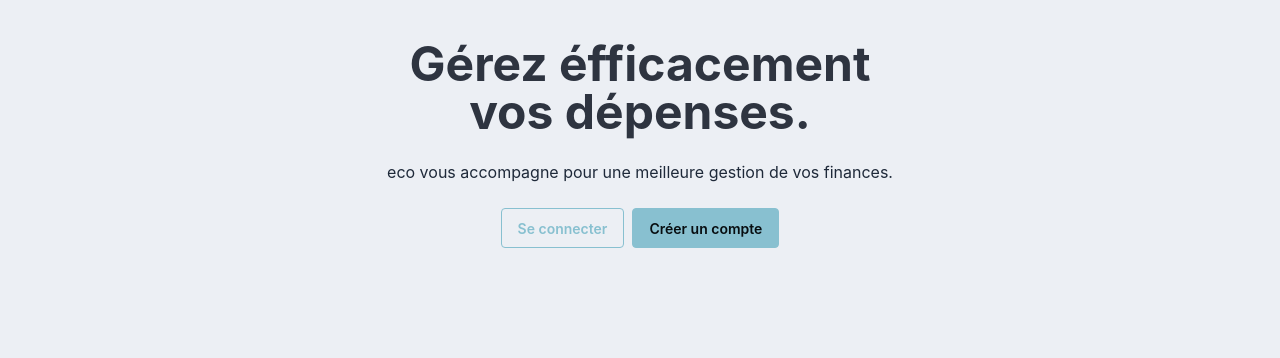
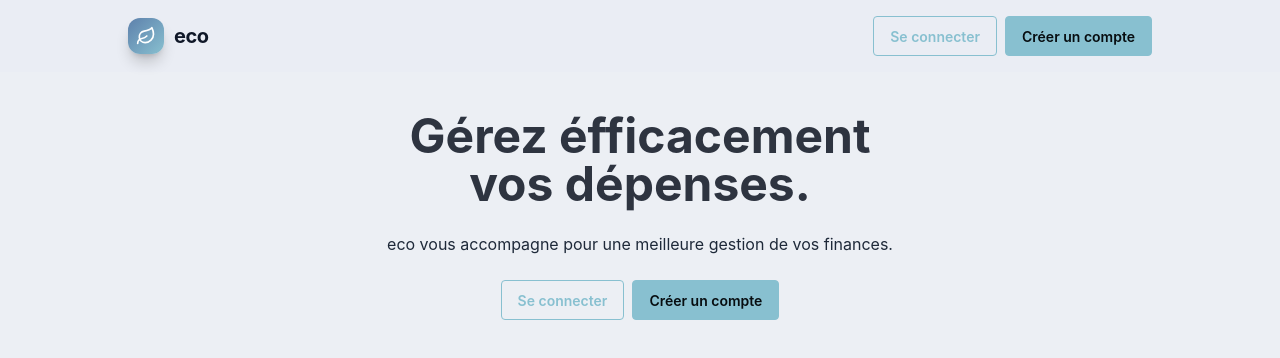
Before and after one commit to TerrorAdona/eco, a Next.js app: page / in a window 1280 px wide. Shown: the top 358 px of the page. Built offline with nearby package versions, Linux system fonts and the light colour scheme; no server answers.

Commit message:
Création de la landing page

```diff
--- a/app/page.tsx
+++ b/app/page.tsx
@@ -1,9 +1,11 @@
 import Image from "next/image";
 import Link from "next/link";
+import Navbar from "@/components/Navbar";
 
 export default function Home() {
   return (
     <div>
+      <Navbar />
       <div className="flex items-center justify-center flex-col py-10 w-full">
         <div>
           <div className="flex flex-col">
--- /dev/null
+++ b/components/Navbar.tsx
@@ -0,0 +1,83 @@
+"use client";
+import { UserButton, useUser } from "@clerk/nextjs";
+import Link from "next/link";
+
+const Navbar = () => {
+    const { isLoaded, isSignedIn, user } = useUser();
+    function LeafIcon() {
+        return (
+            <svg
+                className="size-5"
+                viewBox="0 0 24 24"
+                fill="none"
+                stroke="currentColor"
+                strokeWidth="2"
+                strokeLinecap="round"
+                strokeLinejoin="round"
+                aria-hidden="true"
+            >
+                <path d="M11 20A7 7 0 0 1 9.8 6.1C15.5 5 17 4.48 19 2c1 2 2 4.18 2 8 0 5.5-4.78 10-10 10Z" />
+                <path d="M2 21c0-3 1.85-5.36 5.08-6C9.5 14.52 12 13 13 12" />
+            </svg>
+        );
+    }
+
+    return (
+        <div className="navbar bg-base-200/30 px-5 md:px-[10%] py-4">
+            {isLoaded && (
+                (isSignedIn ?
+                    (
+                        <>
+                            <div className="flex justify-between items-center w-full">
+                                <div className="flex items-center gap-2.5">
+                                    <span className="grid size-9 place-items-center rounded-xl bg-gradient-to-br from-primary to-accent text-white shadow-lg shadow-black/20">
+                                        <LeafIcon />
+                                    </span>
+                                    <span className="text-xl font-bold tracking-tight text-gray-900">
+                                        eco
+                                    </span>
+                                </div>
+
+                                <div className="hidden md:flex items-center gap-2">
+                                    <Link href={""} className="btn btn-ghost btn-sm">Mes budgets</Link>
+                                    <Link href={""} className="btn btn-ghost btn-sm">Mes transactions</Link>
+                                    <Link href={""} className="btn btn-ghost btn-sm">Tableau de bord</Link>
+                                </div>
+                                <UserButton />
+                            </div>
+
+                            <div className="flex md:hidden">
+                                <div className="dropdown dropdown-end">
+                                    <label tabIndex={0} className="btn">
+                                        Menu
+                                    </label>
+                                    <ul tabIndex={0} className="dropdown-content menu bg-base-100 rounded-box z-[1] w-52 p-2 shadow">
+                                        <li><a href="#">Mes budgets</a></li>
+                                        <li><a href="#">Mes transactions</a></li>
+                                        <li><a href="#">Tableau de bord</a></li>
+                                    </ul>
+                                </div>
+                            </div>
+                        </>
+                    ) : (
+                        <div className="flex items-center justify-between w-full">
+                            <div className="flex items-center gap-2.5">
+                                <span className="grid size-9 place-items-center rounded-xl bg-gradient-to-br from-primary to-accent text-white shadow-lg shadow-black/20">
+                                    <LeafIcon />
+                                </span>
+                                <span className="text-xl font-bold tracking-tight text-gray-900">
+                                    eco
+                                </span>
+                            </div>
+                            <div className="flex items-center gap-2">
+                                <Link href={""} className="btn btn-sm md:btn-md btn-outline btn-accent">Se connecter</Link>
+                                <Link href={""} className="btn btn-sm md:btn-md btn-accent">Créer un compte</Link>
+                            </div>
+                        </div>
+                    ))
+            )}
+        </div>
+    );
+};
+
+export default Navbar;
```
